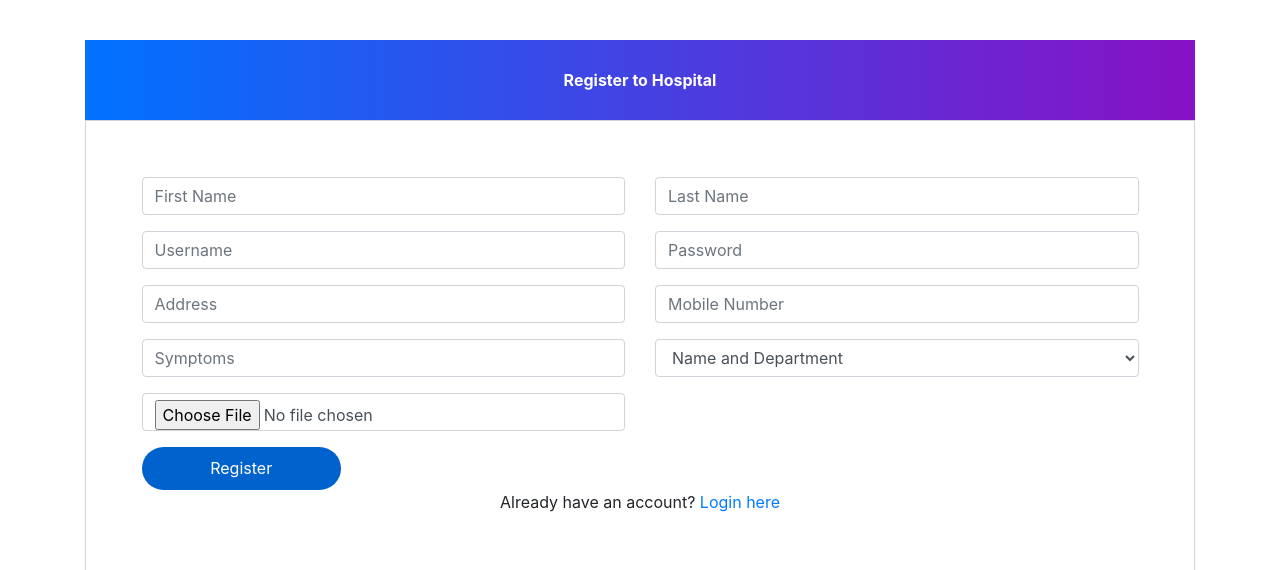
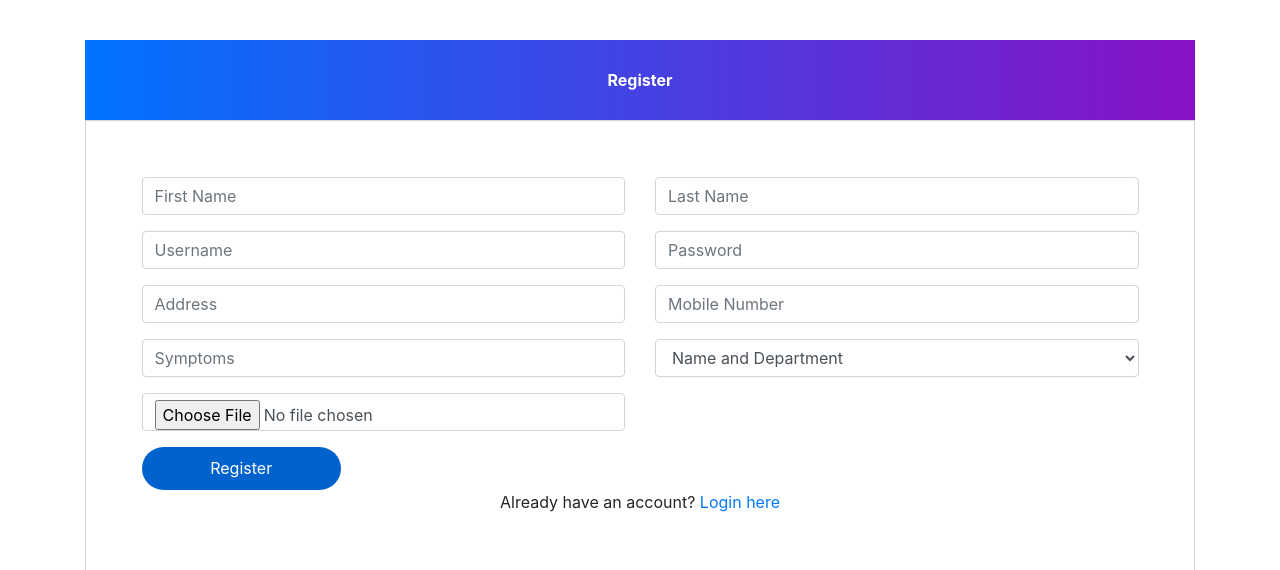
Before and after one commit to r-avenous/HospitalManagementSystem, a Django app: page /patientsignup in a window 1280 px wide. Shown: the part 56-626 px from the top of the page. Run offline with Django 3.2, Linux system fonts and the light colour scheme; data that the repository does not hold is empty; some libraries are stand-ins or nearby versions.

Commit message:
minor changes

```diff
--- a/hospital/forms.py
+++ b/hospital/forms.py
@@ -37,6 +37,7 @@ class PatientUserForm(forms.ModelForm):
         widgets = {
         'password': forms.PasswordInput()
         }
+
 class PatientForm(forms.ModelForm):
     #this is the extrafield for linking patient and their assigend doctor
     #this will show dropdown __str__ method doctor model is shown on html so override it
@@ -62,7 +63,6 @@ class PatientAppointmentForm(forms.ModelForm):
         model=models.Appointment
         fields=['description','status']
 
-
 #for contact us page
 class ContactusForm(forms.Form):
     Name = forms.CharField(max_length=30)
--- a/templates/hospital/patientsignup.html
+++ b/templates/hospital/patientsignup.html
@@ -67,7 +67,7 @@
     <div class="container register-form">
       <div class="form">
         <div class="note">
-          <p>Register to Hospital</p>
+          <p>Register</p>
         </div>
 
         <div class="form-content">
```
Also changed, not shown: 1 other file.
